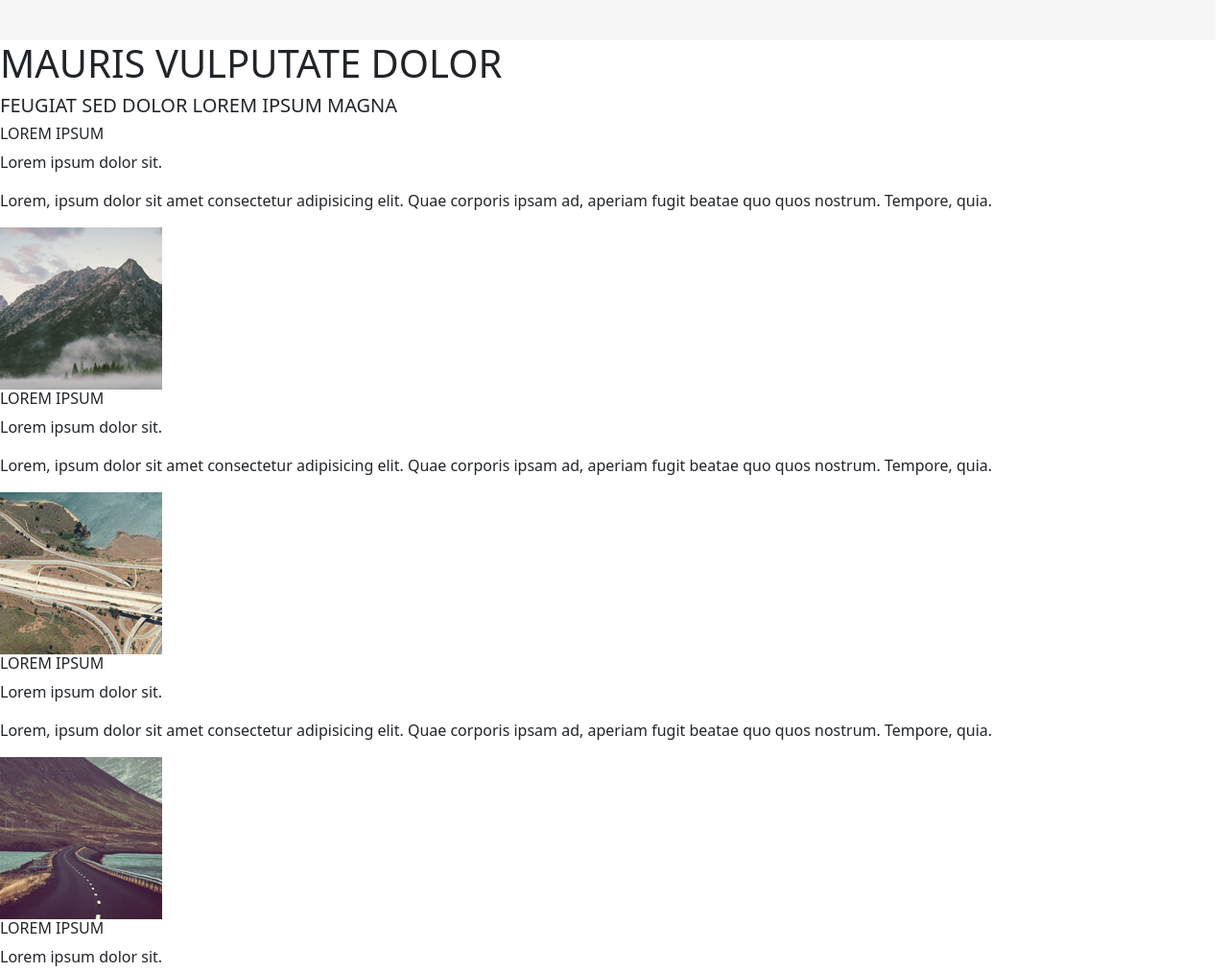
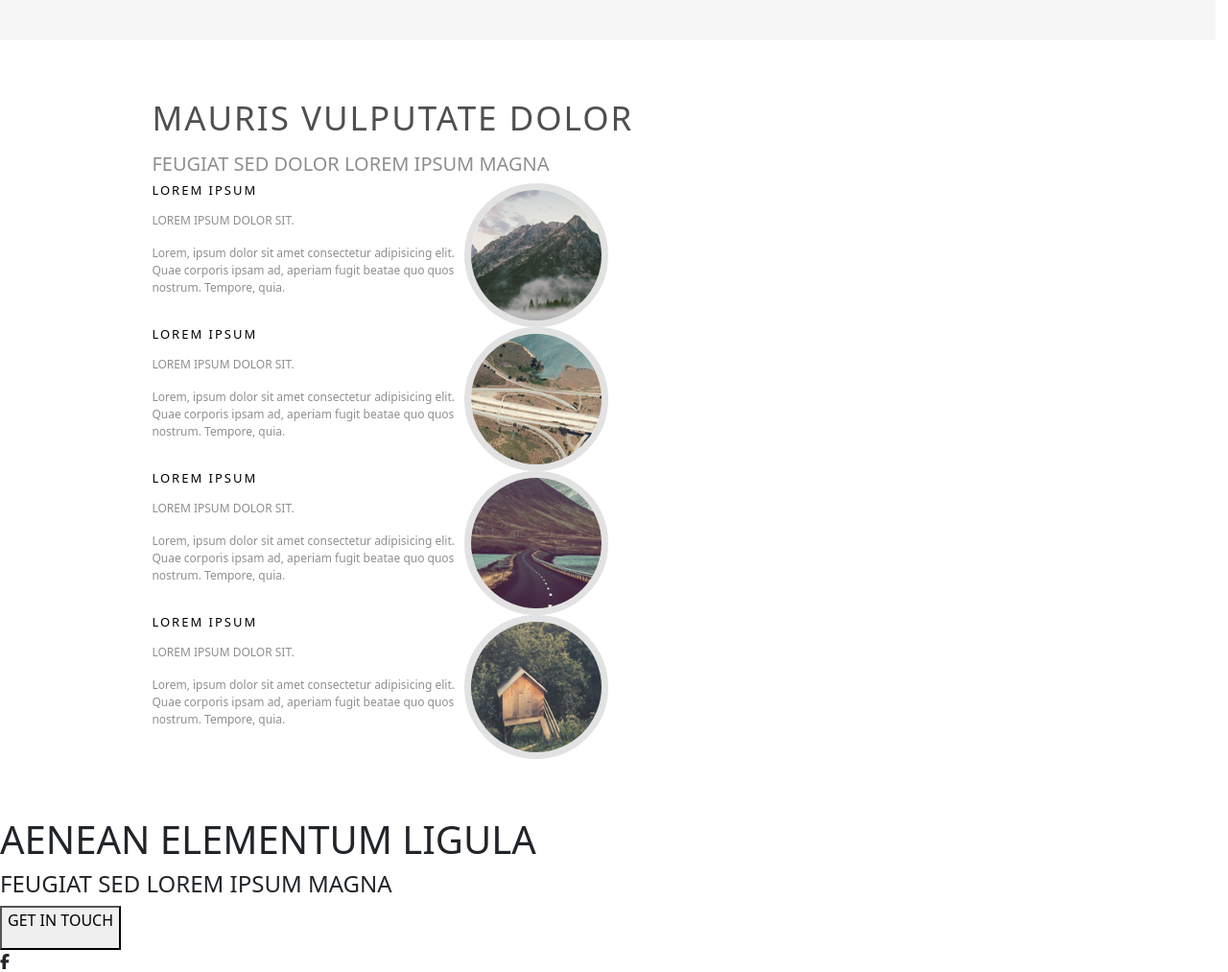
Before and after one commit to lalalandcloud/spatialExercice, a website: page index.html in a window 1280 px wide. Shown: the part 1620-2633 px from the top of the page at 96% size. Drawn offline with Linux system fonts and the light colour scheme.

Commit message:
sect3Css1

```diff
--- a/index.html
+++ b/index.html
@@ -54,13 +54,13 @@
             <button>SED VULPUTATE</button>
         </div>
     </section>
-    <section>
-        <div>
+    <section class="w-75 sect3">
+        <div id="3div1">
             <h1>MAURIS VULPUTATE DOLOR</h1>
             <h5>FEUGIAT SED DOLOR LOREM IPSUM MAGNA</h5>
         </div>
-        <div>
-            <div>
+        <div id="3div2">
+            <div class="mini w-50">
                 <div>
                     <h6>LOREM IPSUM</h6>
                     <p>Lorem ipsum dolor sit.</p>
@@ -68,7 +68,7 @@
                 </div>
                 <div><img src="./public/assets/img/pic04.jpg" alt=""></div>
             </div>
-            <div>
+            <div class="mini w-50">
                 <div>
                     <h6>LOREM IPSUM</h6>
                     <p>Lorem ipsum dolor sit.</p>
@@ -76,7 +76,7 @@
                 </div>
                 <div><img src="./public/assets/img/pic05.jpg" alt=""></div>
             </div>
-            <div>
+            <div class="mini w-50">
                 <div>
                     <h6>LOREM IPSUM</h6>
                     <p>Lorem ipsum dolor sit.</p>
@@ -84,7 +84,7 @@
                 </div>
                 <div><img src="./public/assets/img/pic06.jpg" alt=""></div>
             </div>
-            <div>
+            <div class="mini w-50">
                 <div>
                     <h6>LOREM IPSUM</h6>
                     <p>Lorem ipsum dolor sit.</p>
--- a/src/sass/partials/_base.sass
+++ b/src/sass/partials/_base.sass
@@ -116,3 +116,34 @@ body
         button:nth-of-type(2)
             background-color: #323037
             color: #ffffff
+
+.sect3
+    display: flex
+    flex-direction: column
+    justify-self: center
+    padding-top: 60px
+    padding-bottom: 60px
+    div
+        h1
+            @include titre2
+        h5
+            @include sous-titre2
+
+
+.mini
+    display: flex
+    div
+        h6
+            @include titre2
+            font-size: 13px
+            color: #000000
+        p:first-of-type
+            @include sous-titre2
+            font-size: 12px
+            text-transform: uppercase
+            letter-spacing: 0px
+        p:last-of-type
+            font-size: 12px
+            color: #00000071
+    img
+        @include mini
--- a/src/sass/partials/_mixins.sass
+++ b/src/sass/partials/_mixins.sass
@@ -29,3 +29,8 @@
 @mixin sous-titre2
     color: #00000071
     font-weight: lighter
+
+@mixin mini
+        width: 150px
+        border-radius: 50%
+        border: solid 7px #5353532b
```
Also changed, not shown: public/styles/style.css, 1 other file.
